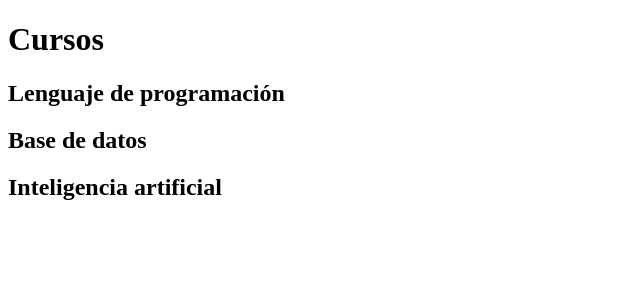
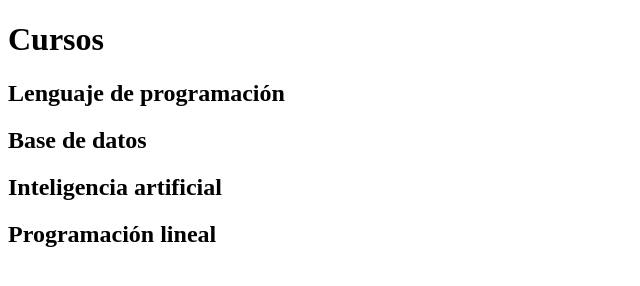
Before and after one commit to ofertonTec/alura-git, a plain HTML site: page index.html in a window 1280 px wide. Shown: the whole page, without its empty margins (0-640 px from the left). Drawn offline with Linux system fonts and the light colour scheme.

Commit message:
Agregando el curso de programación lineal

```diff
--- a/index.html
+++ b/index.html
@@ -11,5 +11,6 @@
     <h2>Lenguaje de programación</h2>
     <h2>Base de datos</h2>
     <h2>Inteligencia artificial</h2>
+    <h2>Programación lineal</h2>
 </body>
 </html>
```
